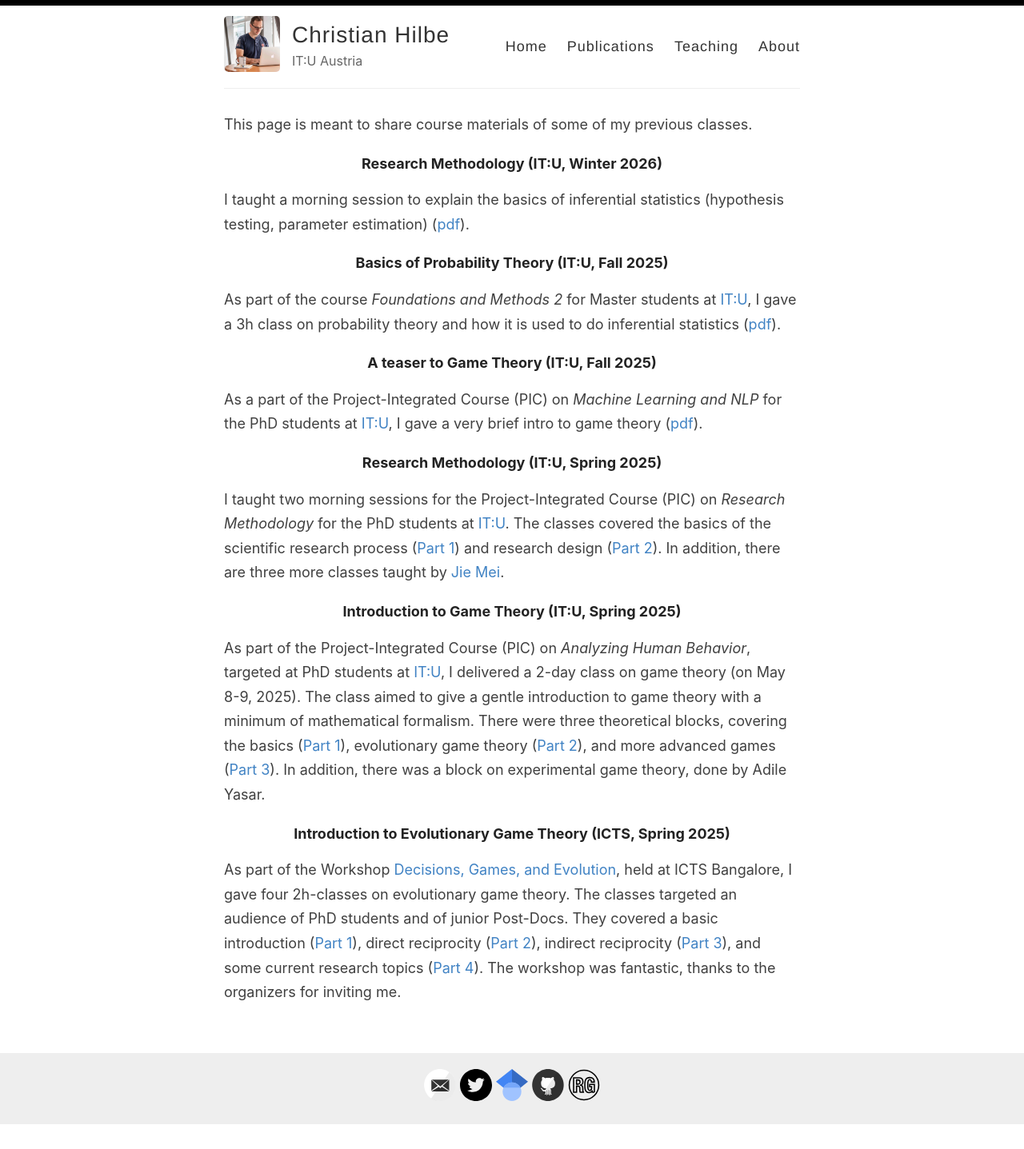
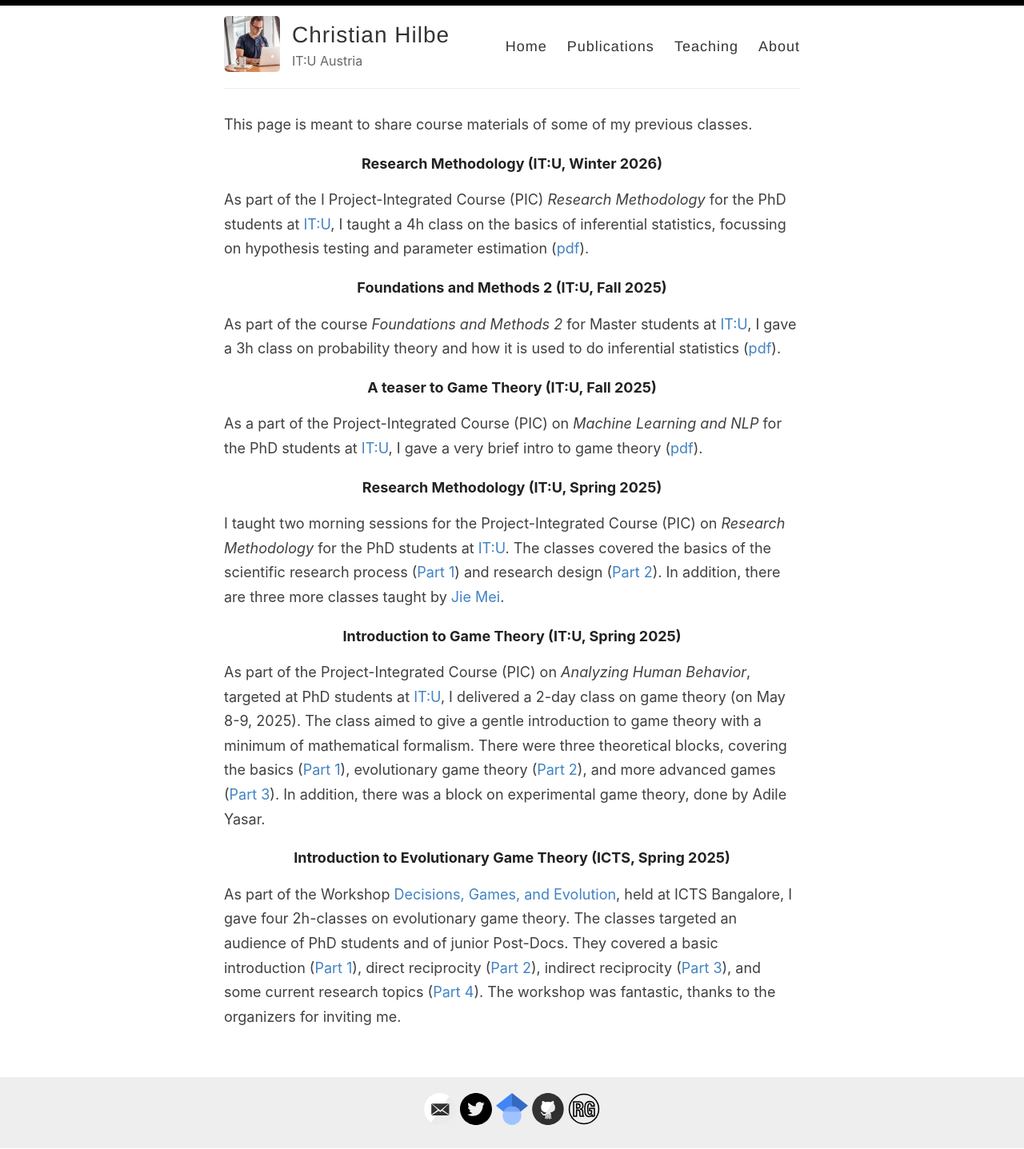
Before and after one commit to christian-hilbe/christian-hilbe.github.io, a Jekyll site: the page built from _pages/teaching.md, in a window 1280 px wide. Shown: the whole page at 80% size. Built offline with Jekyll 4.4.1, drawn with Linux system fonts in a browser that asks for light colours; before the commit the page ends 1406 px from its top, so only the background shows below that.

Commit message:
CH: Updating teaching

```diff
--- a/_pages/teaching.md
+++ b/_pages/teaching.md
@@ -7,9 +7,9 @@ permalink: /teaching/
 This page is meant to share course materials of some of my previous classes.
 
 ###### Research Methodology (IT:U, Winter 2026)
-I taught a morning session to explain the basics of inferential statistics (hypothesis testing, parameter estimation) ([pdf](../files/teaching/2026_ResearchMethodology/Notes_Statistics.pdf)).
+As part of the I Project-Integrated Course (PIC) *Research Methodology* for the PhD students at [IT:U](https://it-u.at/en/), I taught a 4h class on the basics of inferential statistics, focussing on hypothesis testing and parameter estimation ([pdf](../files/teaching/2026_ResearchMethodology/Notes_Statistics.pdf)).
 
-###### Basics of Probability Theory (IT:U, Fall 2025)
+###### Foundations and Methods 2 (IT:U, Fall 2025)
 
 As part of the course *Foundations and Methods 2* for Master students at [IT:U](https://it-u.at/en/), I gave a 3h class on probability theory and how it is used to do inferential statistics ([pdf](../files/teaching/2026_FM2/Notes_Probability.pdf)).
 
```
